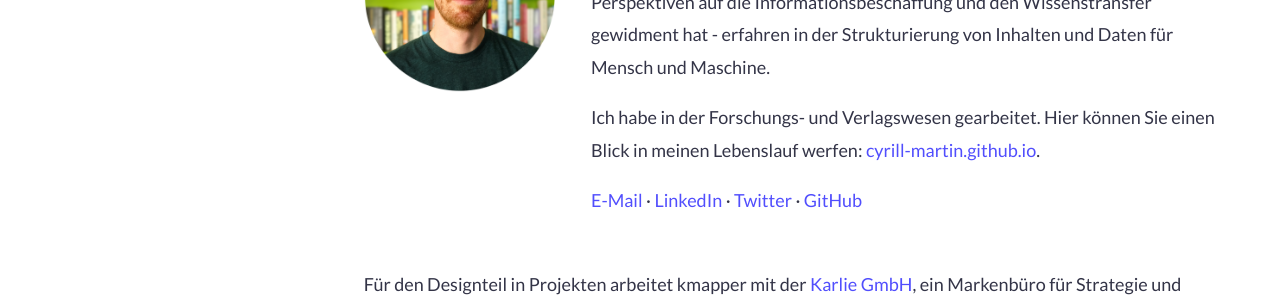
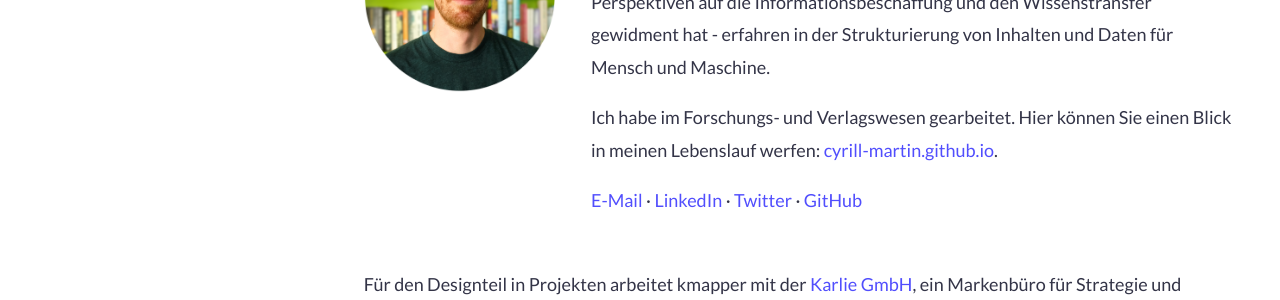
Before and after one commit to cyrill-martin/kmapper.com, a Jekyll site: the page built from sites/_de/ueber.md, in a window 1280 px wide. Shown: the part 1134-1434 px from the top of the page. Built offline with Jekyll 4.4.1, drawn with Linux system fonts in a browser that asks for light colours.

Commit message:
Fix typo in ueber.md

```diff
--- a/sites/_de/ueber.md
+++ b/sites/_de/ueber.md
@@ -36,7 +36,7 @@ p-2-change: Änderungen werden berücksichtigt und neue Anforderungen für die n
 people:
 - name: Cyrill Martin
   image: cyrill.png
-  desc: <p>Ich bin <b>Daten & Informationsarchitekt</b> und <b>Entwickler</b>, der sich interdisziplinären Perspektiven auf die Informationsbeschaffung und den Wissenstransfer gewidment hat - erfahren in der Strukturierung von Inhalten und Daten für Mensch und Maschine.</p><p>Ich habe in der Forschungs- und Verlagswesen gearbeitet. Hier können Sie einen Blick in meinen Lebenslauf werfen&#58; <a href="https://cyrill-martin.github.io/" target="_blank">cyrill-martin.github.io</a>.</p>
+  desc: <p>Ich bin <b>Daten & Informationsarchitekt</b> und <b>Entwickler</b>, der sich interdisziplinären Perspektiven auf die Informationsbeschaffung und den Wissenstransfer gewidment hat - erfahren in der Strukturierung von Inhalten und Daten für Mensch und Maschine.</p><p>Ich habe im Forschungs- und Verlagswesen gearbeitet. Hier können Sie einen Blick in meinen Lebenslauf werfen&#58; <a href="https://cyrill-martin.github.io/" target="_blank">cyrill-martin.github.io</a>.</p>
   socials:
     - <a href="mailto:cyrill.martin@hey.com">E-Mail</a>
     - <a href="https://www.linkedin.com/in/cyrill-martin-b7177a12b/" target="_blank">LinkedIn</a>
```
